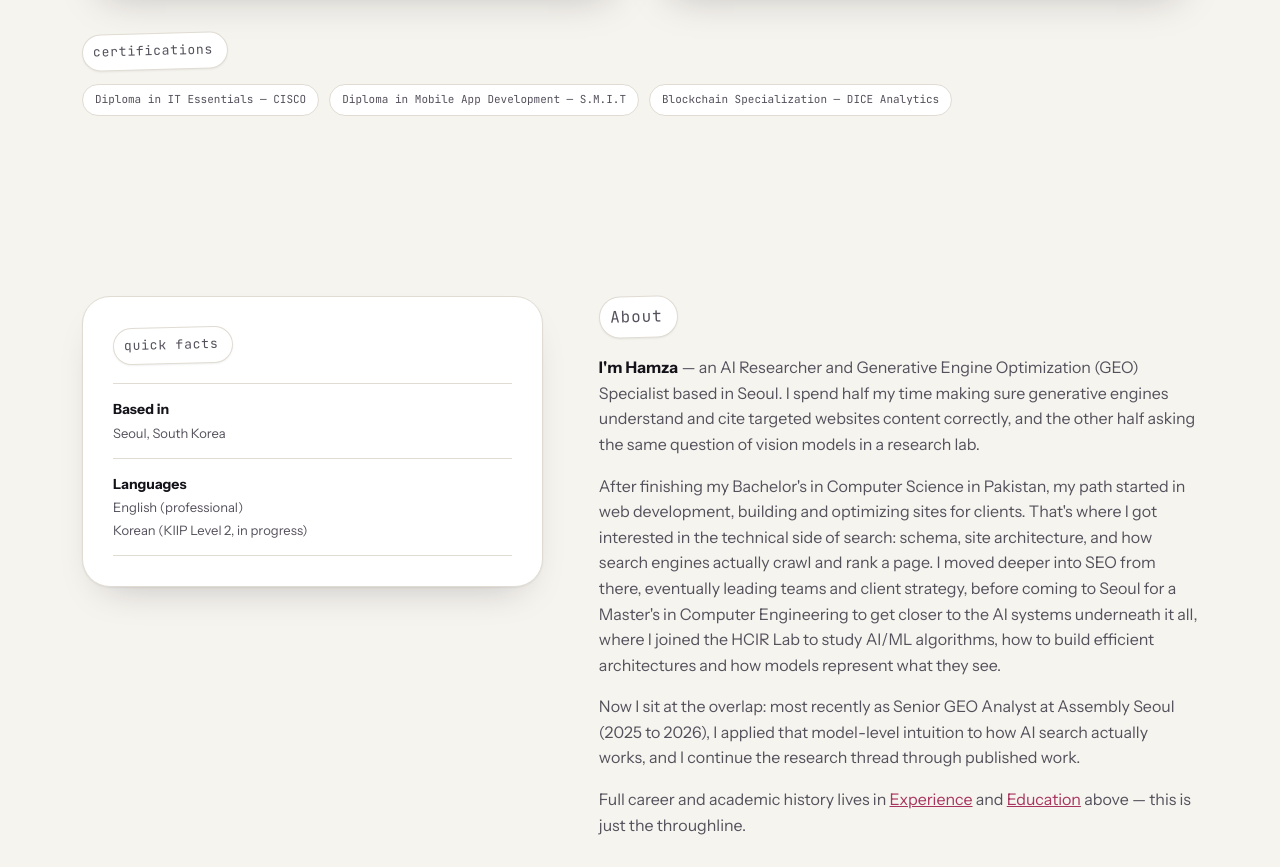
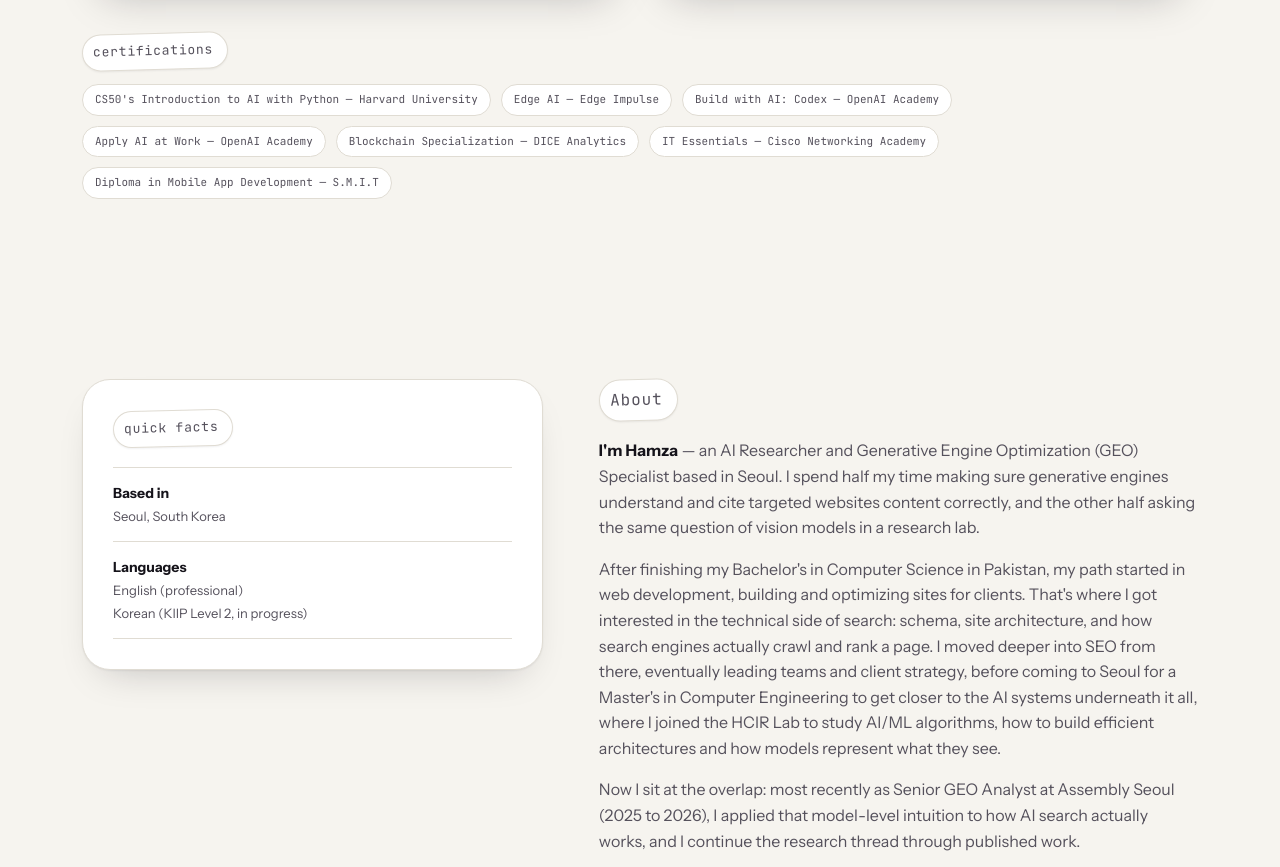
Before and after one commit to realhamzamalik2/portfolio, a plain HTML site: page index.html in a window 1280 px wide. Shown: the part 6199-7066 px from the top of the page. Drawn offline with nearby package versions, Linux system fonts and the light colour scheme.

Commit message:
Add new certifications: CS50 AI, Edge AI, OpenAI Academy

```diff
--- a/index.html
+++ b/index.html
@@ -848,9 +848,13 @@
     <div class="cert-row reveal">
       <p class="eyebrow" style="margin-bottom:14px;">certifications</p>
       <div class="tags">
-        <span class="tag-chip">Diploma in IT Essentials — CISCO</span>
+        <span class="tag-chip">CS50's Introduction to AI with Python — Harvard University</span>
+        <span class="tag-chip">Edge AI — Edge Impulse</span>
+        <span class="tag-chip">Build with AI: Codex — OpenAI Academy</span>
+        <span class="tag-chip">Apply AI at Work — OpenAI Academy</span>
+        <span class="tag-chip">Blockchain Specialization — DICE Analytics</span>
+        <span class="tag-chip">IT Essentials — Cisco Networking Academy</span>
         <span class="tag-chip">Diploma in Mobile App Development — S.M.I.T</span>
-        <span class="tag-chip">Blockchain Specialization — DICE Analytics</span>
       </div>
     </div>
   </div>
```
